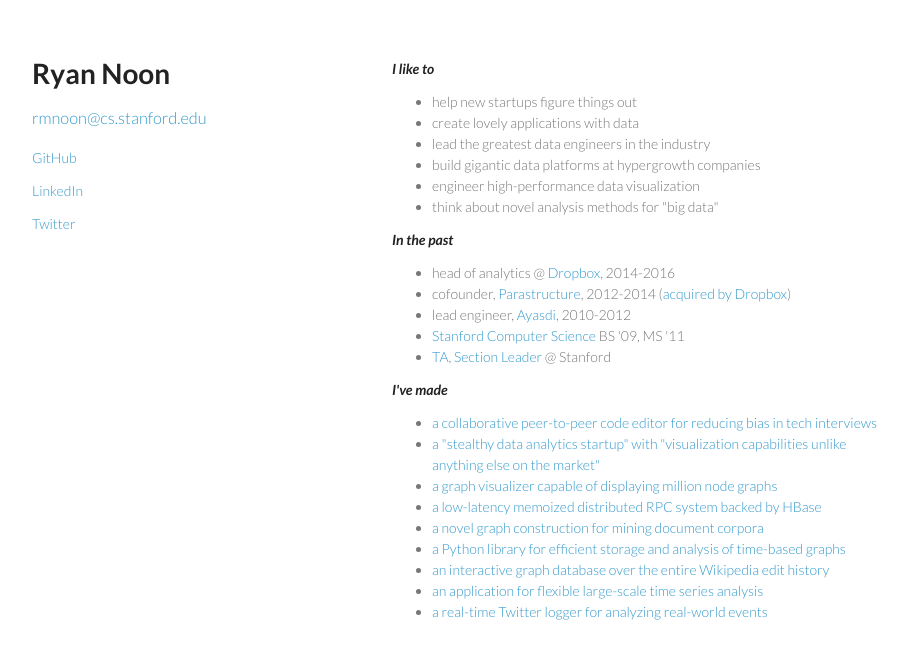
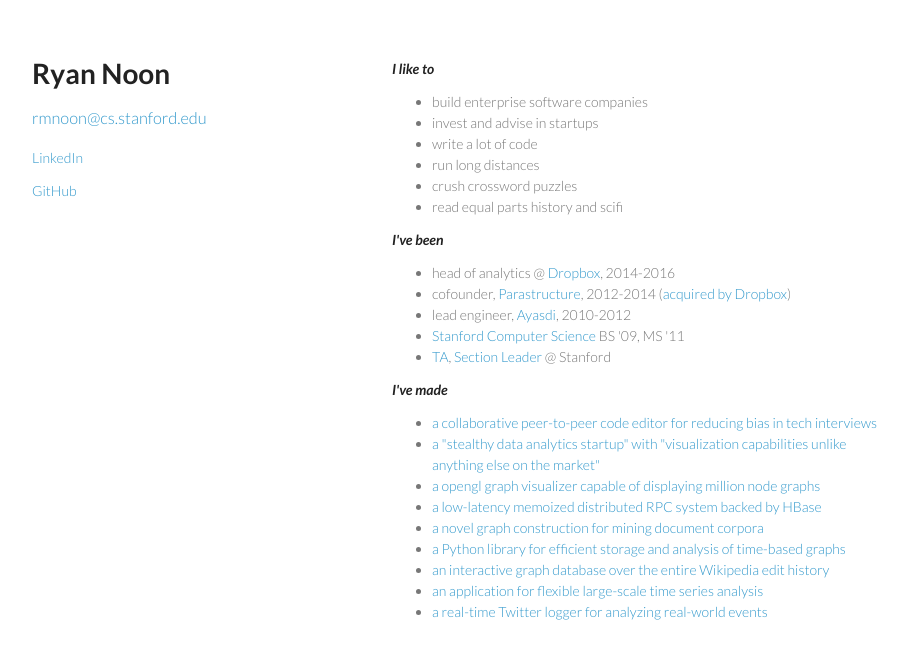
Before and after one commit to rmnoon/rmnoon.github.io, a plain HTML site: page index.html in a window 1280 px wide. Shown: the whole page, without its empty margins (178-1086 px from the left). Drawn offline with Linux system fonts and the light colour scheme.

Commit message:
latest bio information

```diff
--- a/index.html
+++ b/index.html
@@ -18,22 +18,21 @@
         <h1>Ryan Noon</h1>
         <h2></h2>
         <h3><a href="mailto:rmnoon@cs.stanford.edu">rmnoon@cs.stanford.edu</a></h3>
+        <p class="view"><a href="https://www.linkedin.com/in/ryannoon">LinkedIn</a></p>
         <p class="view"><a href="https://github.com/rmnoon">GitHub</a></p>
-        <p class="view"><a href="https://www.linkedin.com/in/ryannoon">LinkedIn</a></p>
-        <p class="view"><a href="https://twitter.com/internet_meme">Twitter</a></p>
       </header>
       <section>
         <p><strong><em>I like to</em></strong></p>
         <ul>
-          <li>help new startups figure things out</li>
-          <li>create lovely applications with data</li>
-          <li>lead the greatest data engineers in the industry</li>
-          <li>build gigantic data platforms at hypergrowth companies</li>
-          <li>engineer high-performance data visualization</li>
-          <li>think about novel analysis methods for "big data"</li>
+          <li>build enterprise software companies</li>
+          <li>invest and advise in startups</li>
+          <li>write a lot of code</li>
+          <li>run long distances</li>
+          <li>crush crossword puzzles</li>
+          <li>read equal parts history and scifi</li>
         </ul>
 
-        <p><strong><em>In the past</em></strong></p>
+        <p><strong><em>I've been</em></strong></p>
         <ul>
           <li>
             head of analytics @ <a href="http://www.dropbox.com">Dropbox</a>, 2014-2016
@@ -59,7 +58,7 @@
             <a href="http://venturebeat.com/2014/06/16/dropbox-parastructure/">a "stealthy data analytics startup" with "visualization capabilities unlike anything else on the market"</a>
           </li>
           <li>
-            <a href="http://www.youtube.com/watch?v=xwvR1p3LNhA&amp;t=17m48s">a graph visualizer capable of displaying million node graphs</a>
+            <a href="http://www.youtube.com/watch?v=xwvR1p3LNhA&amp;t=17m48s">a opengl graph visualizer capable of displaying million node graphs</a>
           </li>
           <li>
             <a href="http://ayasdi.com">a low-latency memoized distributed RPC system backed by HBase</a>
```
Also changed, not shown: params.json (+7 -1 lines).
